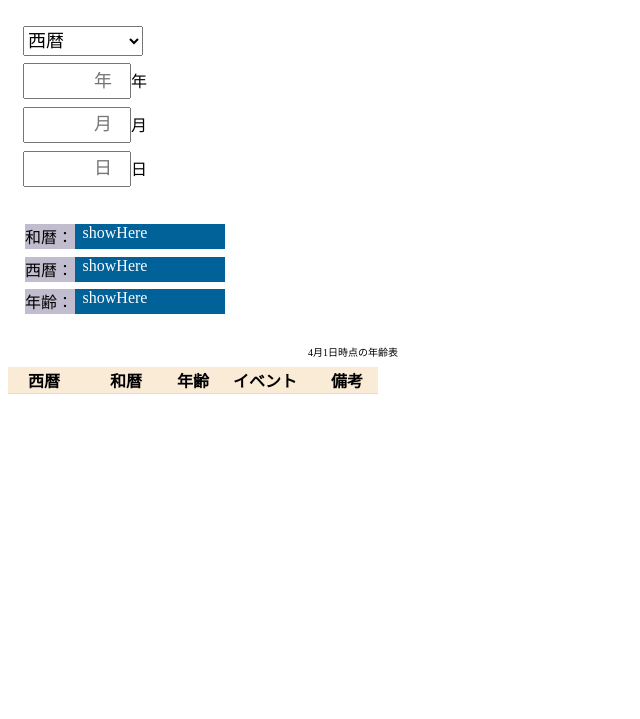
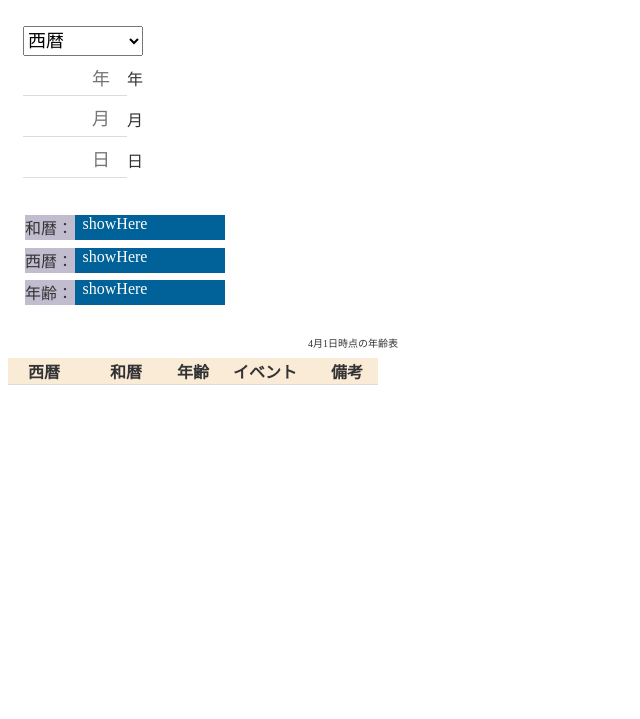
Before and after one commit to dws2020/dws2020.github.io, a plain HTML site: page age-calc.html in a window 1280 px wide. Shown: the part 81-800 px from the top of the page, without its empty margins (0-640 px from the left). Drawn offline with Linux system fonts and the light colour scheme.

Commit message:
Update agecalc.css

```diff
--- a/agecalc.css
+++ b/agecalc.css
@@ -1,3 +1,8 @@
+body {color: #333333;}
+input {
+  border: none;
+  border-bottom: 1px solid #dcdcdc;}
+
 .yearType{
   font-size: 18px;
   width: 120px;
```
